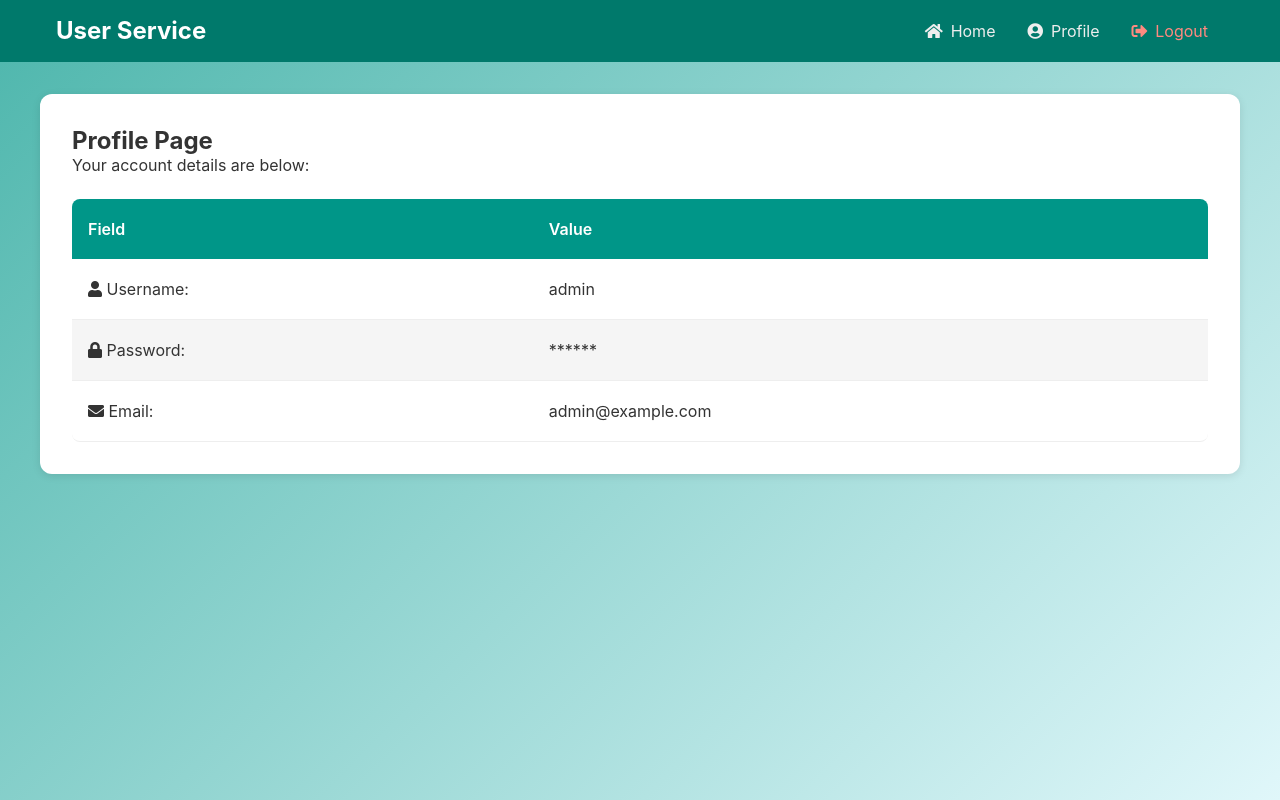
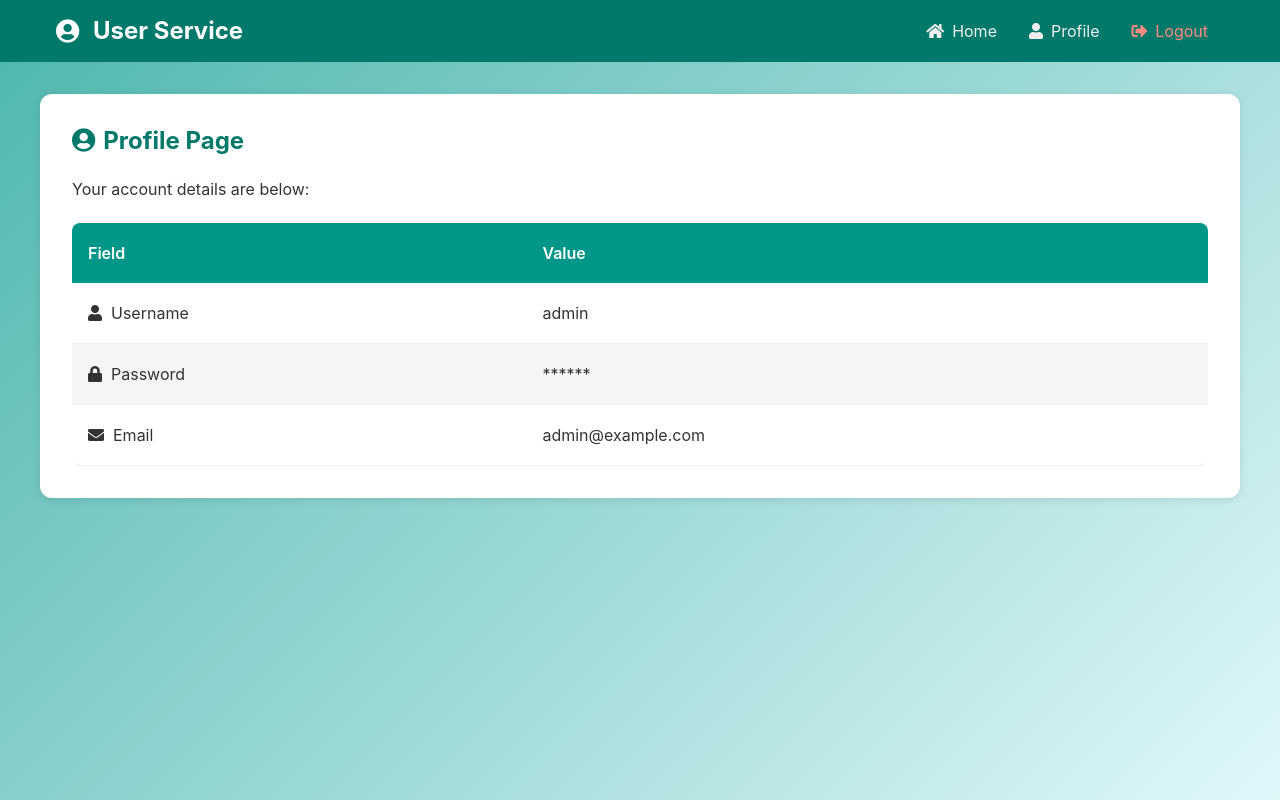
Before and after one commit to lroquec/devops-simple, a Flask app: page /login/profile in a window 1280 px wide. Run offline with Flask 3, Linux system fonts and the light colour scheme; a user stored in the database is signed in; data comes from the database, SQL or seed files in the repository; some libraries are stand-ins or nearby versions.

Commit message:
Refactor HTML templates for improved structure and readability, including updated titles, layout enhancements, and styling adjustments across home, index, layout, profile, and register pages.

```diff
--- a/user-service/templates/layout.html
+++ b/user-service/templates/layout.html
@@ -3,26 +3,24 @@
     <head>
         <meta charset="utf-8">
         <title>{% block title %}{% endblock %}</title>
+        <meta name="viewport" content="width=device-width, initial-scale=1">
         <link rel="stylesheet" href="{{ url_for('static', filename='style.css') }}">
         <link rel="stylesheet" href="https://use.fontawesome.com/releases/v5.7.1/css/all.css">
+        <style>
+            body { min-height: 100vh; }
+        </style>
     </head>
-    <body class="loggedin">
+    <body>
         <nav class="navtop">
             <div>
-                <h1>User Service</h1>
-                <a href="{{ url_for('home') }}">
-                    <i class="fas fa-home"></i>Home
-                </a>
-                <a href="{{ url_for('profile') }}">
-                    <i class="fas fa-user-circle"></i>Profile
-                </a>
-                <a href="{{ url_for('logout') }}" class="logout-link">
-                    <i class="fas fa-sign-out-alt"></i>Logout
-                </a>
+                <h1><i class="fas fa-user-circle"></i>&nbsp;User Service</h1>
+                {% if session.get('loggedin') %}
+                <a href="{{ url_for('home') }}"><i class="fas fa-home"></i>Home</a>
+                <a href="{{ url_for('profile') }}"><i class="fas fa-user"></i>Profile</a>
+                <a href="{{ url_for('logout') }}" class="logout-link"><i class="fas fa-sign-out-alt"></i>Logout</a>
+                {% endif %}
             </div>
         </nav>
-        <div class="content">
-            {% block content %}{% endblock %}
-        </div>
+        {% block content %}{% endblock %}
     </body>
 </html>
--- a/user-service/templates/profile.html
+++ b/user-service/templates/profile.html
@@ -3,29 +3,30 @@
 {% block title %}Profile{% endblock %}
 
 {% block content %}
-<div class="users-list-container">
-    <div class="list-header">
-        <h2>Profile Page</h2>
-    </div>
-    <p>Your account details are below:</p>
+<div class="content-container">
+    <h2 class="content-header">
+        <i class="fas fa-user-circle"></i>
+        Profile Page
+    </h2>
+    <p style="margin-bottom: 1.5rem;">Your account details are below:</p>
     <table>
         <thead>
             <tr>
-                <th>Field</th>
+                <th width="40%">Field</th>
                 <th>Value</th>
             </tr>
         </thead>
         <tbody>
             <tr>
-                <td><i class="fas fa-user"></i> Username:</td>
+                <td><i class="fas fa-user"></i>&nbsp;&nbsp;Username</td>
                 <td>{{ account['username'] }}</td>
             </tr>
             <tr>
-                <td><i class="fas fa-lock"></i> Password:</td>
+                <td><i class="fas fa-lock"></i>&nbsp;&nbsp;Password</td>
                 <td>******</td>
             </tr>
             <tr>
-                <td><i class="fas fa-envelope"></i> Email:</td>
+                <td><i class="fas fa-envelope"></i>&nbsp;&nbsp;Email</td>
                 <td>{{ account['email'] }}</td>
             </tr>
         </tbody>
```
Also changed, not shown: user-service/templates/home.html (+8 -7 lines), user-service/templates/index.html (+18 -17 lines), user-service/templates/register.html (+20 -21 lines).
